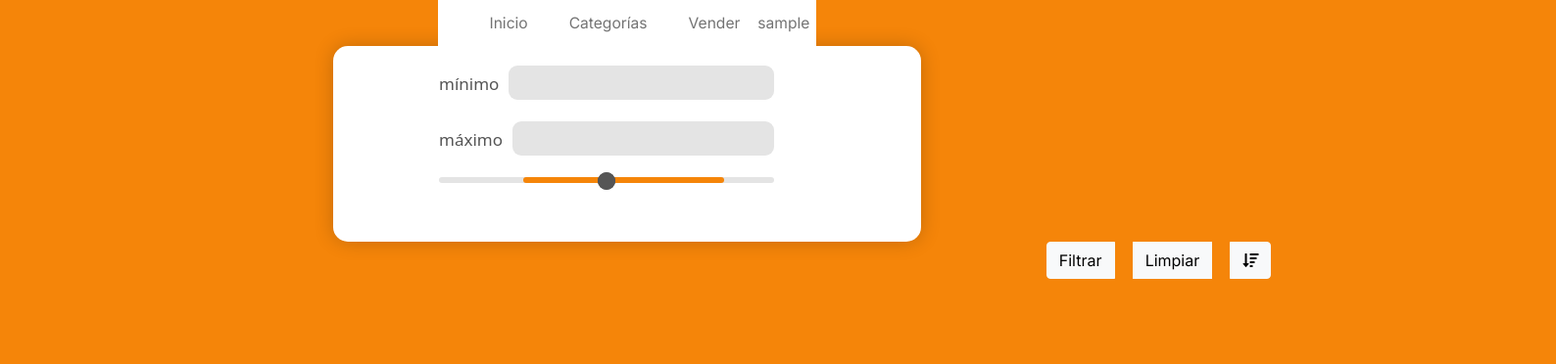
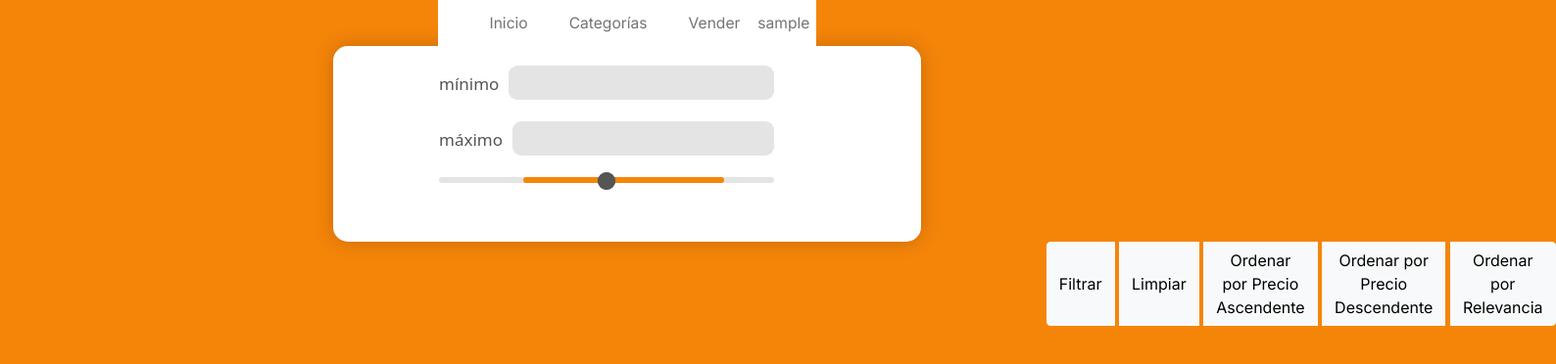
Before and after one commit to sofia-1905/workspace-inicial, a plain HTML site: page products.html in a window 1280 px wide. Shown: the whole page at 98% size, 1588 px wide, since content can reach past the window. Drawn offline with Linux system fonts and the light colour scheme; no server answers; sample sign-in values are in the browser's storage.

Commit message:
buttons-sort

```diff
--- a/css/styleproducts.css
+++ b/css/styleproducts.css
@@ -42,7 +42,9 @@ body {
 }
 
 .btn-group{
-gap: 10%;
+gap: 8%;
+font-size: 50%;
+width: 50%;
 }
 
 /* Styles for the price input container */
--- a/products.html
+++ b/products.html
@@ -15,7 +15,7 @@
 
 <body>
 
-        <nav class="navbar navbar-expand-lg navbar-light navbar-custom p-1";>
+        <nav class="navbar navbar-expand-lg navbar-light navbar-custom p-1">
             <div class="container">
                 <button class="navbar-toggler" type="button" data-bs-toggle="collapse" data-bs-target="#navbarNav"
                    aria-controls="navbarNav" aria-expanded="false" aria-label="Toggle navigation">
@@ -39,8 +39,7 @@
   </div>
 </nav>
 
-  <div id="titulo">
-                   </div>
+  <div id="titulo"></div>
  <div class="main">
         <div class="custom-wrapper">
             <div class="price-input-container">
@@ -48,7 +47,7 @@
                     <div class="price-field">
                         <span>mínimo</span>
                         <input type="number"
-                        id= "rangeFilterCountMin"
+                        id="rangeFilterCountMin"
                                class="min-input">
                     </div>
                     <div class="price-field">
@@ -59,8 +58,7 @@
                     </div>
                 </div>
                 <div class="slider-container">
-                    <div class="price-slider">
-                    </div>
+                    <div class="price-slider"></div>
                 </div>
             </div>
 
@@ -88,8 +86,10 @@
             <div class="btn-group" role="group">
               <button class="btn btn-light btn-block" id="rangeFilterCount">Filtrar</button>
               <button class="btn btn-light btn-block" id="clearRangeFilter">Limpiar</button>
-              <button class="btn btn-light btn-block" id= btn-amount-down  for="sortByCount"><i class="fas fa-sort-amount-down mr-1"></i></label>
-        </div>
+              <button class="btn btn-light btn-block" id="sortAsc">Ordenar por Precio Ascendente</button>
+              <button class="btn btn-light btn-block" id="sortDesc">Ordenar por Precio Descendente</button>
+              <button class="btn btn-light btn-block" id="sortRelevanceDesc"> Ordenar por Relevancia </button>
+            </div>
           </div>
           </div>
         </div>
@@ -97,8 +97,7 @@
     </div>
   <main class="pb-5">
     <div class="container">
-    <div class="row" id="productsList">
-    </div>
+    <div class="row" id="productsList"></div>
   </div>
   </main>
 
@@ -114,7 +113,6 @@
   <script src="js/init.js"></script>
   <script src="js/products.js"></script>
   <script>
-
     // Recuperar el nombre de usuario del localStorage al cargar la página
     document.addEventListener("DOMContentLoaded", function() {
         const username = localStorage.getItem('username');
@@ -124,6 +122,6 @@
             document.getElementById('username-placeholder').innerText = 'Invitado';
         }
     });
-      </script>
-  </body>
+  </script>
+</body>
 </html>
```
